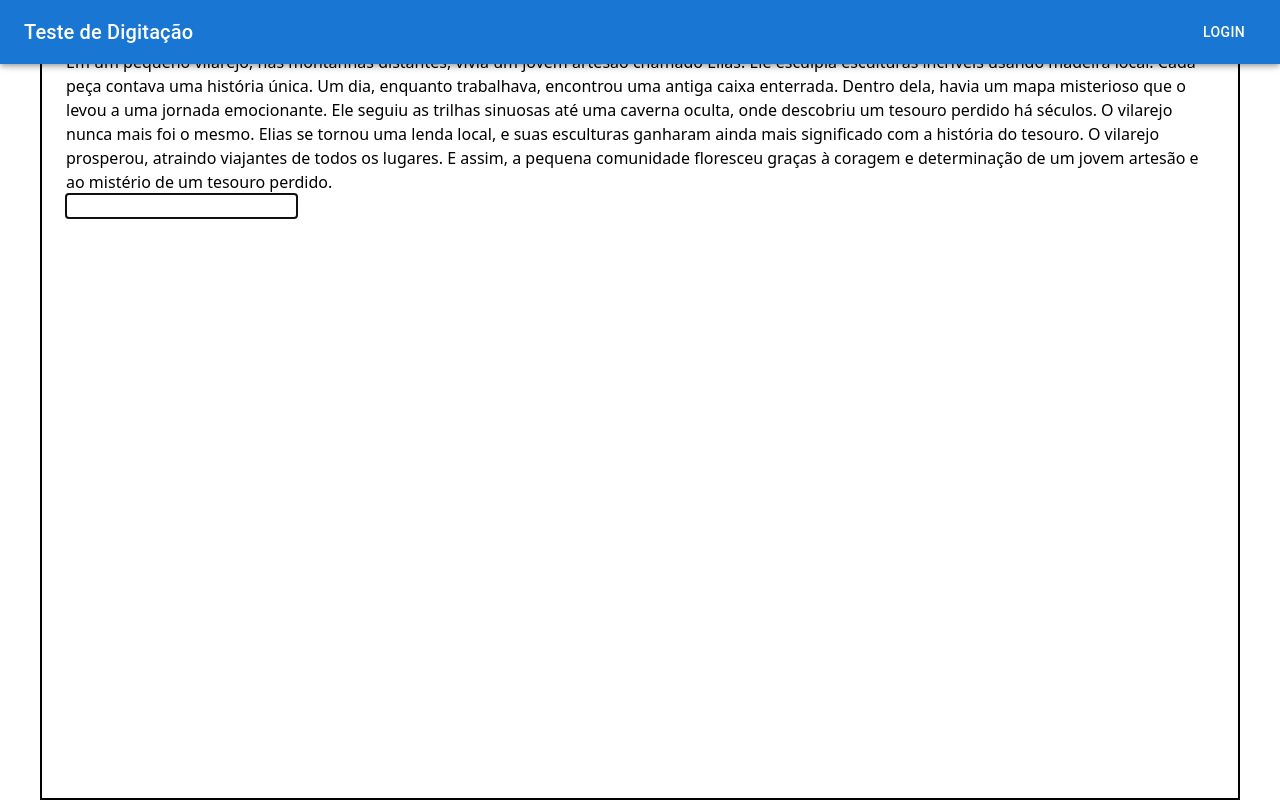
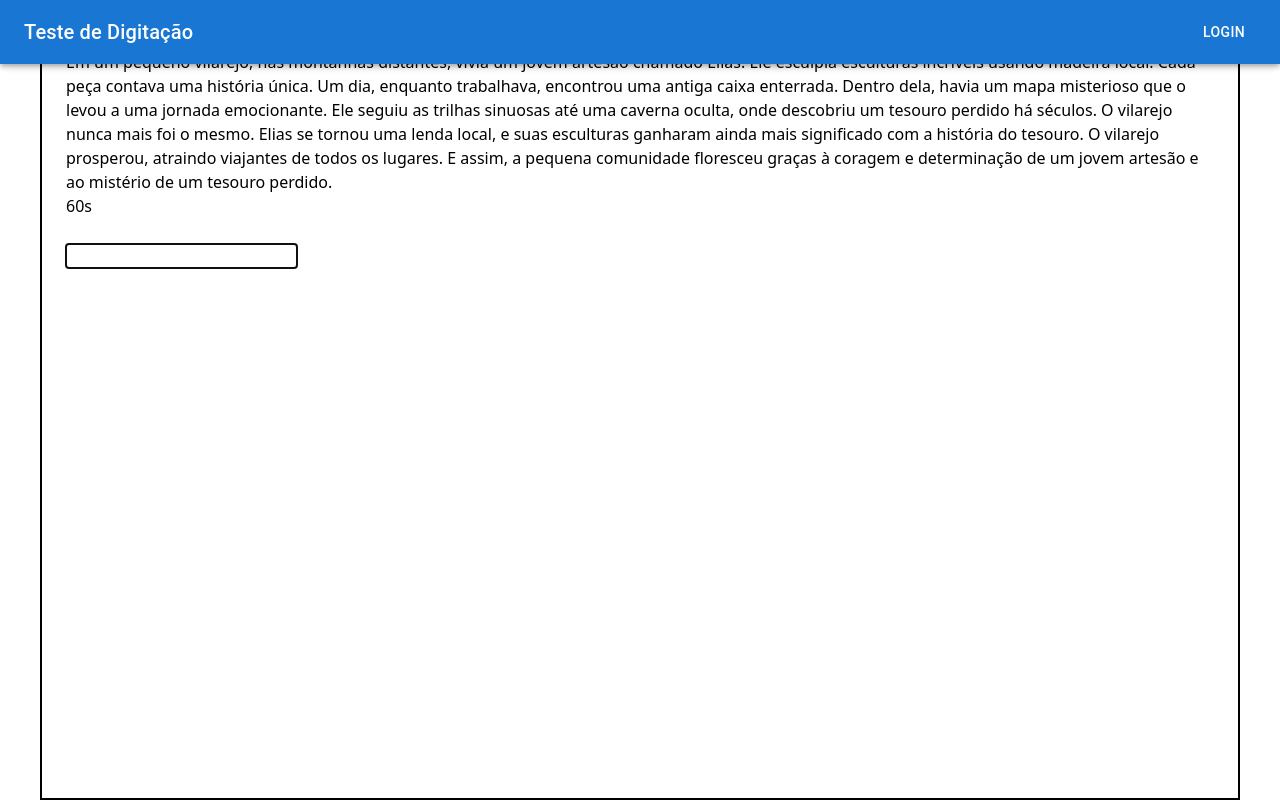
Before and after one commit to LeonardoLagos/projeto-digitacao, a React (Vite) app: page / in a window 1280 px wide. Built offline with nearby package versions, Linux system fonts and the light colour scheme.

Commit message:
Página de digitação - Temporizador adicionado.

```diff
--- a/src/components/Header/Header.tsx
+++ b/src/components/Header/Header.tsx
@@ -1,5 +1,4 @@
-import MenuIcon from '@mui/icons-material/Menu';
-import { AppBar, Button, IconButton, Toolbar, Typography } from "@mui/material";
+import { AppBar, Button, Toolbar, Typography } from "@mui/material";
 
 export default function Header() {
   return (
--- a/src/pages/Home/index.tsx
+++ b/src/pages/Home/index.tsx
@@ -1,4 +1,6 @@
 import { useEffect, useRef, useState } from "react"
+import RefreshIcon from '@mui/icons-material/Refresh';
+import { set } from "react-hook-form";
 
 export default function Home() {
   const [contagem, setContagem] = useState(0)
@@ -6,22 +8,46 @@ export default function Home() {
   const refDivPalavras = useRef<HTMLDivElement>(null)
   const refInputDigitacao = useRef<HTMLInputElement>(null)
   const [listaSpans, setListaSpans] = useState<HTMLCollectionOf<Element>>()
+  const [cronometroAtivo, setCronometroAtivo] = useState(false)
+  const [cronometro, setCronometro] = useState(60)
   const listaPalavras = [
     'Em um pequeno vilarejo, nas montanhas distantes, vivia um jovem artesão chamado Elias. Ele esculpia esculturas incríveis usando madeira local. Cada peça contava uma história única. Um dia, enquanto trabalhava, encontrou uma antiga caixa enterrada. Dentro dela, havia um mapa misterioso que o levou a uma jornada emocionante. Ele seguiu as trilhas sinuosas até uma caverna oculta, onde descobriu um tesouro perdido há séculos. O vilarejo nunca mais foi o mesmo. Elias se tornou uma lenda local, e suas esculturas ganharam ainda mais significado com a história do tesouro. O vilarejo prosperou, atraindo viajantes de todos os lugares. E assim, a pequena comunidade floresceu graças à coragem e determinação de um jovem artesão e ao mistério de um tesouro perdido.',
+    'Em um mundo agitado, encontrar paz interior é essencial. Através da meditação, podemos alcançar clareza mental e equilíbrio emocional. Praticar a gratidão diária também nutre nossa alma, lembrando-nos das pequenas alegrias da vida. Cultivar relações significativas e cuidar da saúde física são pilares para uma vida plena. Ao aceitarmos desafios com resiliência e abraçarmos a positividade, construímos um caminho para a felicidade genuína. A jornada da autodescoberta é infinita, e cada passo nos aproxima de uma existência mais significativa e harmoniosa.',
+    'A busca pelo conhecimento é uma jornada infinita. Aprender é a chave para o crescimento pessoal e profissional. Cada desafio que enfrentamos nos ensina valiosas lições. A curiosidade é o motor que impulsiona a descoberta. Portanto, nunca pare de explorar, questionar e aprender. O mundo é vasto e cheio de maravilhas esperando para serem descobertas.'
   ]
 
+  function preencheTexto() {
+    const frase = listaPalavras[Math.floor(Math.random() * listaPalavras.length)];
+    setListaLetras([])
+    for (const letra of frase) {
+      setListaLetras((prev) => [...prev, letra])
+      // listaPalavras.map((palavra, index) => {
+      // if (index === listaPalavras.length - 1) return
+      // setListaLetras((prev) => [...prev, ' '])
+      // })
+    }
+    setListaSpans(refDivPalavras.current?.getElementsByClassName('letras'))
+    // for (const elemento of listaSpans!) {
+    //   elemento?.classList.remove('bg-lime-400')
+    //   elemento?.classList.remove('bg-red-400')
+    //   elemento?.classList.remove('bg-amber-400')
+    // }
+    setCronometroAtivo(false)
+  }
+
   useEffect(() => {
-    setListaLetras([])
-    listaPalavras.map((palavra, index) => {
-      for (const letra of palavra) {
-        setListaLetras((prev) => [...prev, letra])
-      }
-      if (index === listaPalavras.length - 1) return
-      setListaLetras((prev) => [...prev, ' '])
-    })
+    preencheTexto()
+  }, [])
 
-    setListaSpans(refDivPalavras.current?.getElementsByClassName('letras'))
-  }, [])
+  useEffect(() => {
+    if (cronometro === 0) return
+    if (!cronometroAtivo) return
+    const interval = setInterval(() => {
+      setCronometro((prev) => prev - 1)
+    }, 1000)
+
+    return () => clearInterval(interval)
+  }, [cronometro, cronometroAtivo])
 
   function handleApagar(e: React.KeyboardEvent<HTMLInputElement>) {
     const letraPresionada = e.key
@@ -41,7 +67,10 @@ export default function Home() {
 
     const letraCorreta = listaLetras[contagem]
     const spanLetra = listaSpans![contagem]
-    if (spanLetra === undefined) return
+    if (spanLetra === undefined) {
+      setCronometroAtivo(false)
+      return
+    }
 
     if (teclaDigitada === letraCorreta) {
       if (spanLetra.classList.contains('erro'))
@@ -53,6 +82,15 @@ export default function Home() {
       spanLetra.classList.add('erro')
     }
     setContagem((prev) => prev + 1)
+    setCronometroAtivo(true)
+
+  }
+
+  function handleAtualizarTexto() {
+    setContagem(0)
+    setCronometro(60)
+    setListaLetras([])
+    preencheTexto()
   }
 
   return (
@@ -64,12 +102,22 @@ export default function Home() {
           <option value="en-us">🏳Inglês</option>
         </select>
       </div>
-      <div className="w-full h-56 outline outline-1 rounded mt-4 mb-2 p-2 text-xl" ref={refDivPalavras} onClick={() => refInputDigitacao.current?.focus()}>
+      <div className="w-full h-56 outline outline-1 rounded mt-4 mb-1 p-2 text-xl" ref={refDivPalavras} onClick={() => refInputDigitacao.current?.focus()}>
         {listaLetras.map((letra, index) => {
           return <span className="letras" key={index}>{letra}</span>
         })}
       </div>
-      <input autoFocus tabIndex={0} type="text" ref={refInputDigitacao} className="w-0 h-0"
+      <div className="flex items-center justify-end w-full mt-1 gap-1">
+        <div className="justify-center"><p className="bg-slate-300 rounded px-2">{cronometro}s</p></div>
+        <button className="w-1/4 bg-sky-600 rounded" onClick={() => { handleAtualizarTexto() }}>
+          <RefreshIcon sx={{ color: "white" }}></RefreshIcon>
+        </button>
+      </div>
+      <input autoFocus
+        tabIndex={0}
+        type="text"
+        ref={refInputDigitacao}
+        className="w-0 h-0"
         onChange={(e) => {
           handleDigitacao(e)
           e.target.value = ''
```
